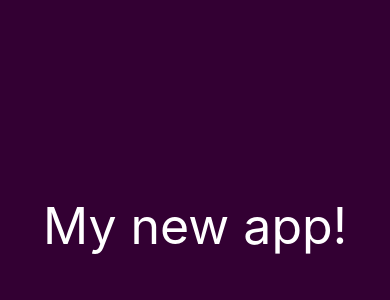
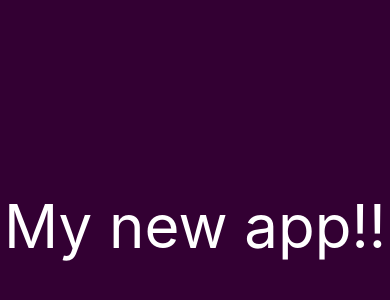
Before and after one commit to OleksiiPro1/react-native, a React Native app in the folder kind-words-mobile/: screen / in a window 390 px wide. Shown: the part 196-496 px from the top of the page. Built offline with nearby package versions, Linux system fonts and the light colour scheme.

Commit message:
Not reloaded

```diff
--- a/kind-words-mobile/App.js
+++ b/kind-words-mobile/App.js
@@ -5,7 +5,7 @@ import { colors } from './styles/constants';
 export default function App() {
   return (
     <View style={styles.container}>
-      <Text style={styles.logo}>My new app!</Text>
+      <Text style={styles.logo}>My new app!!</Text>
 
       <StatusBar style="auto" />
     </View>
@@ -21,6 +21,6 @@ const styles = StyleSheet.create({
   },
   logo: {
     color: colors.text,
-    fontSize: 50,
+    fontSize: 60,
   },
 });
--- a/kind-words-mobile/components/Header.js
+++ b/kind-words-mobile/components/Header.js
@@ -1,6 +1,6 @@
-import { SafeAreaView } from 'react-native-web';
+import { SafeAreaView, Text, View } from 'react-native';
 
-export default (props) => {
+export default function Header(props) {
   return (
     <SafeAreaView>
       <View>
@@ -8,4 +8,4 @@ export default (props) => {
       </View>
     </SafeAreaView>
   );
-};
+}
```
